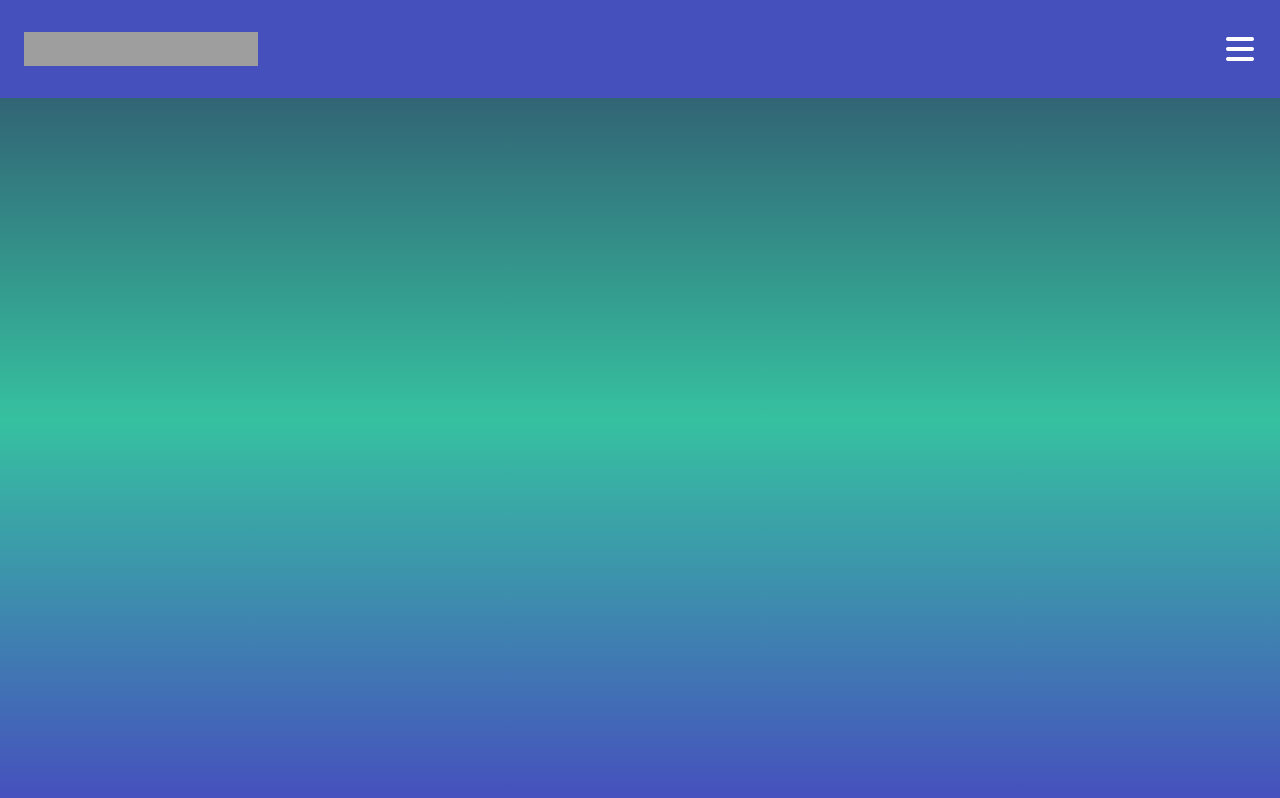
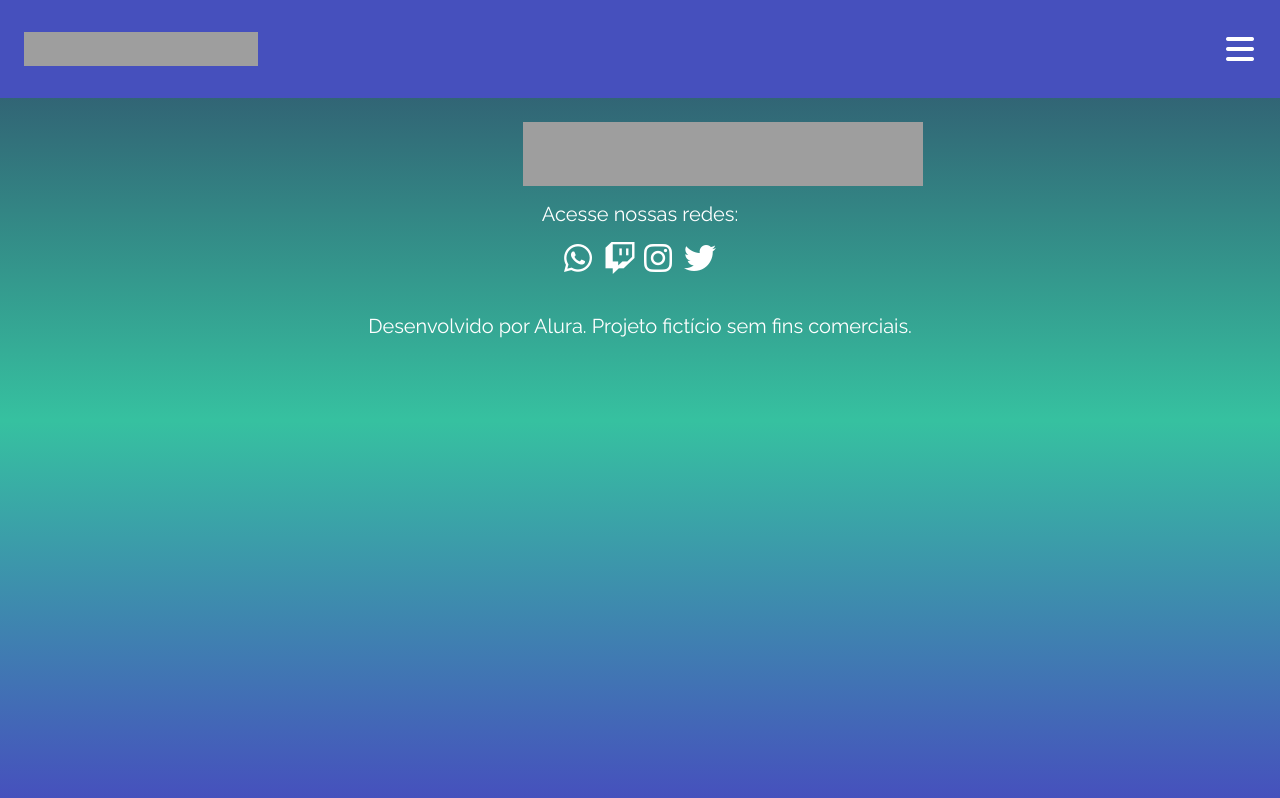
Before and after one commit to pejamp/codechella-alurachallenge, a React (Vite) app: page / in a window 1280 px wide. Built offline with nearby package versions, Linux system fonts and the light colour scheme; grey boxes are pictures that could not be loaded; a web font is replaced by a local one.

Commit message:
feat: add footer component

```diff
--- /dev/null
+++ b/src/components/footer/index.tsx
@@ -0,0 +1,34 @@
+import './style.scss';
+import Logo from '../../assets/logo-white.svg';
+
+export function Footer() {
+  return (
+    <footer className='footer'>
+      <div className='footer__media'>
+        <span className="footer__logo">
+          <img src={Logo} alt="CodeChella Logo" />
+        </span>
+        <div className='social-media'>
+          <span>Acesse nossas redes: </span>
+          <div className='social-media__icons'>
+            <a href="#">
+              <i className="fa-brands fa-whatsapp"></i>
+            </a>
+            <a href="#">
+              <i className="fa-brands fa-twitch"></i>
+            </a>
+            <a href="#">
+              <i className="fa-brands fa-instagram"></i>
+            </a>
+            <a href="#">
+              <i className="fa-brands fa-twitter"></i>
+            </a>
+          </div>
+        </div>
+      </div>
+      <p className='footer__developed-by'>
+        Desenvolvido por Alura. Projeto fictício sem fins comerciais.
+      </p>
+    </footer>
+  );
+}
--- /dev/null
+++ b/src/components/footer/style.scss
@@ -0,0 +1,57 @@
+.footer {
+  display: flex;
+  flex-direction: column;
+  align-items: center;
+  padding: 24px;
+  gap: 32px;
+
+  .footer__media {
+    display: flex;
+    flex-direction: column;
+    align-items: center;
+    gap: 8px;
+
+    .footer__logo {
+      width: 234px;
+      height: 64px;
+      display: flex;
+
+      img {
+        object-fit: cover;
+        flex: 1;
+      }
+    }
+
+    .social-media {
+      display: flex;
+      flex-direction: column;
+      align-items: center;
+      gap: 8px;
+
+      span {
+        font-weight: 500;
+        font-size: 1.25rem;
+        line-height: 40px;
+      }
+
+      .social-media__icons {
+        display: flex;
+        align-items: center;
+        gap: 8px;
+
+        a {
+          width: 32px;
+          height: 32px;
+          font-size: 32px;
+        }
+      }
+    }
+  }
+
+  .footer__developed-by {
+    font-weight: 500;
+    font-size: 1.25rem;
+    line-height: 40px;
+    text-align: center;
+  }
+}
--- a/src/pages/home/index.tsx
+++ b/src/pages/home/index.tsx
@@ -1,9 +1,11 @@
+import { Footer } from "../../components/footer";
 import { Header } from "../../components/header";
 
 export function Home() {
   return (
     <div>
       <Header />
+      <Footer />
     </div>
   );
 }
```
